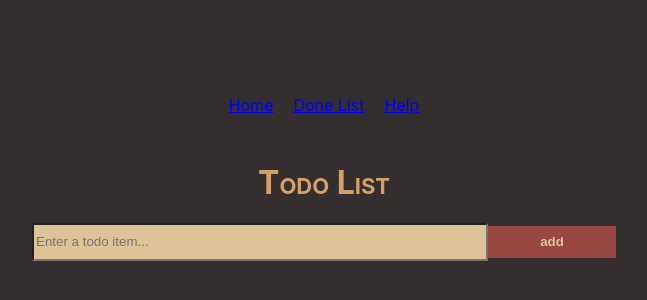
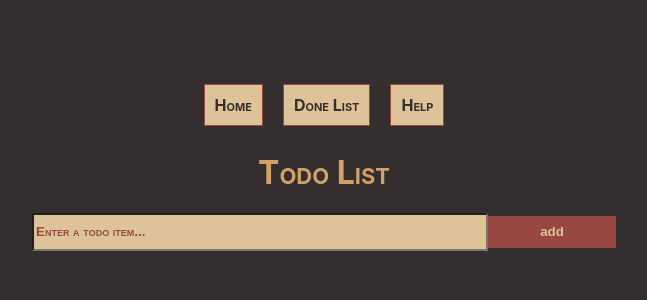
Before and after one commit to penamai/day11-aidee, a React (Create React App) app: page / in a window 1280 px wide. Shown: the part 238-538 px from the top of the page, without its empty margins (316-963 px from the left). Built offline with nearby package versions, Linux system fonts and the light colour scheme.

Commit message:
feat: added css style to navigation

```diff
--- a/src/components/Navigation.js
+++ b/src/components/Navigation.js
@@ -6,9 +6,9 @@ const Navigation = () =>{
         <div className="navigation">
             <nav>
                 <ul>
-                    <li><NavLink to={"/"}>Home</NavLink></li>
-                    <li><NavLink to={"/done"}>Done List</NavLink></li>
-                    <li><NavLink to={"/help"}>Help</NavLink></li>
+                    <li><NavLink className="navLink" to={"/"}>Home</NavLink></li>
+                    <li><NavLink className="navLink" to={"/done"}>Done List</NavLink></li>
+                    <li><NavLink className="navLink" to={"/help"}>Help</NavLink></li>
                 </ul>
             </nav>
         </div>
--- a/src/css/Navigation.css
+++ b/src/css/Navigation.css
@@ -5,6 +5,26 @@
 }
 
 .navigation > nav > ul > li{
-    padding: 10px;
     list-style: none;
 }
+
+.navigation > nav > ul > li:hover{
+    list-style: none;
+}
+
+.navigation > nav > ul > li > .navLink{
+    margin: 10px;
+    padding: 10px;
+    font-variant: small-caps;
+    text-decoration: none;
+    font-weight: bold;
+    color: #352E2F;
+    background-color: #DDC397;
+    border: 1px solid #994841;
+}
+
+.navigation > nav > ul > li > .navLink:hover{
+    color: #DDC397;
+    background-color: #994841;
+    border: 1px solid #DDC397;
+}
--- a/src/css/TodoList.css
+++ b/src/css/TodoList.css
@@ -62,6 +62,12 @@
     color: #352E2F;
 }
 
+::placeholder{
+    color: #994841;
+    font-weight: bold;
+    font-variant: small-caps;
+}
+
 .TodoList > .TodoGenerator > button{
     width: 20%;
     height: 100%;
```
